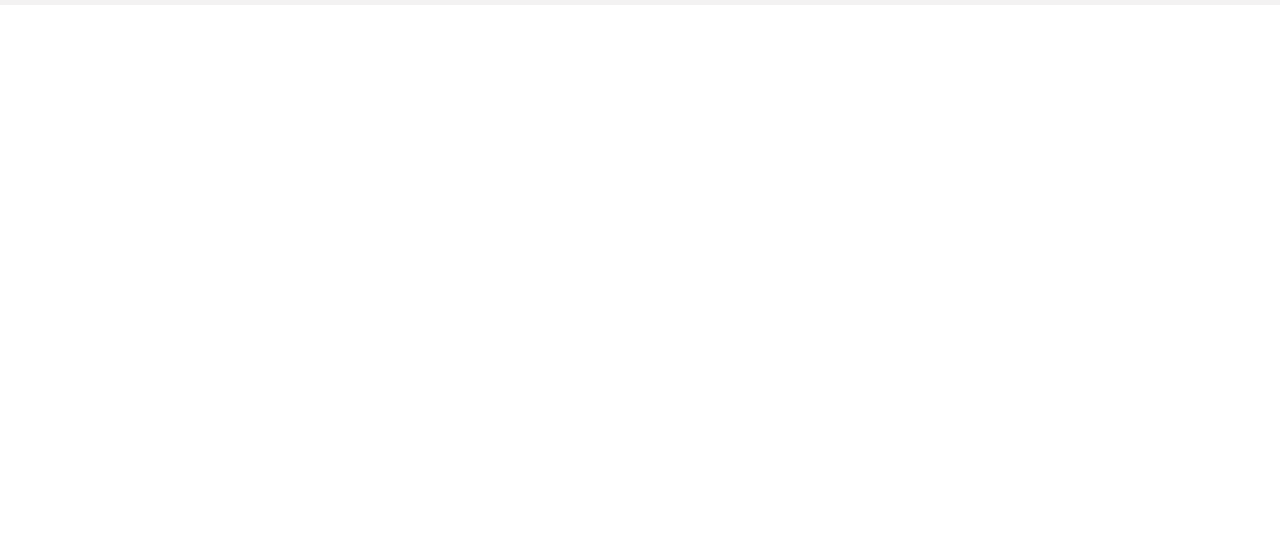
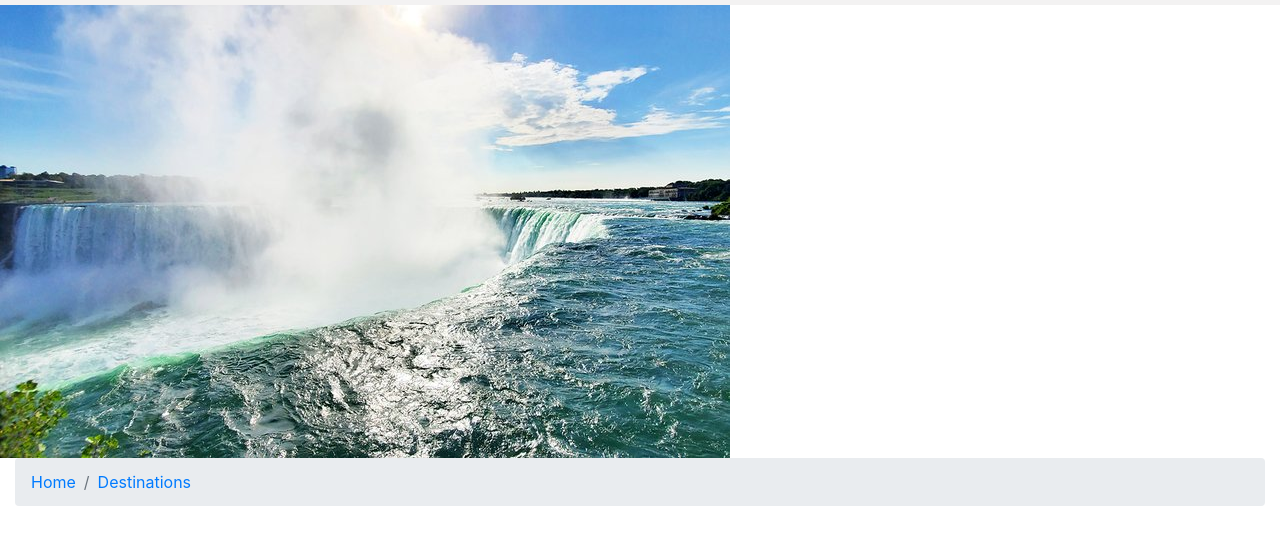
Before and after one commit to DDRAZD/bootstrapdemo, a website: page destinations.html in a window 1280 px wide. Shown: the part 51-596 px from the top of the page. Drawn offline with nearby package versions, Linux system fonts and the light colour scheme.

Commit message:
added breadcrumbs and pics

```diff
--- a/destinations.html
+++ b/destinations.html
@@ -63,7 +63,15 @@
             </form>
         </div>
     </nav>
-
+    <div>
+        <img src="images/canada-tourist-attractions-niagara-falls-from-edge-of-falls.jpg" class="img-fluid" alt="Canada Tourism">
+    </div>
+    <div class="container-fluid">
+        <ol class="breadcrumb">
+            <li class="breadcrumb-item"><a href="index.html">Home</a></li>
+            <li class="breadcrumb-item active"><a href="destinations.html">Destinations</a></li>
+        </ol>
+    </div>
 
 </body>
 
```
Also changed, not shown: Contact.html (+9 -1 lines), Login.html (+6 -1 lines), Provinces.html (+9 -1 lines), Register.html (+6 -1 lines), images/canada-tourist-attractions-niagara-falls-from-edge-of-falls.jpg (added), images/destinations.jpg (added), images/map.jpg (added).
